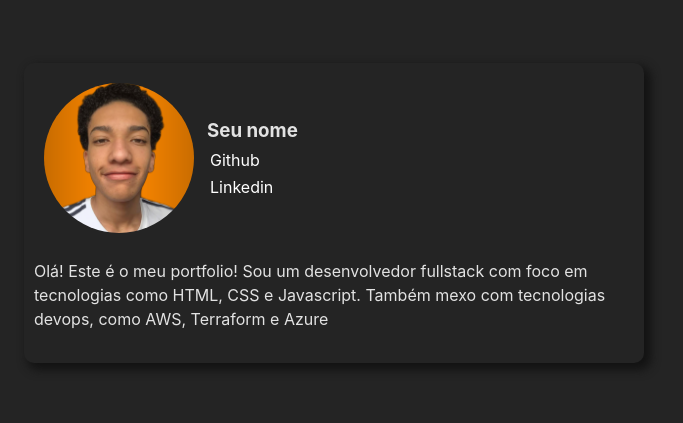
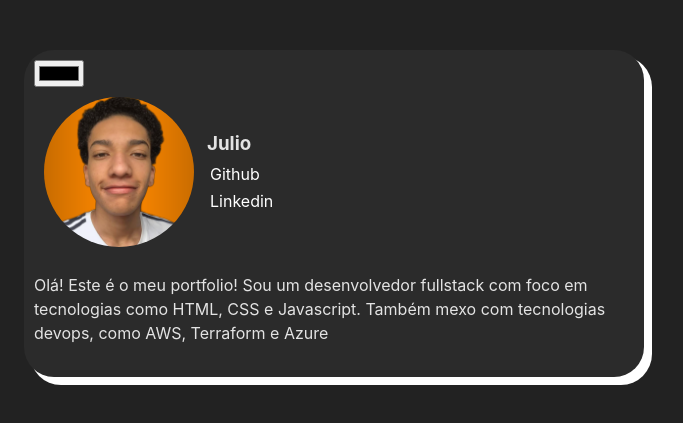
Before and after one commit to ojuliocode/meu-portfolio, a React (Vite) app: page / in a window 1280 px wide. Shown: the part 195-618 px from the top of the page, without its empty margins (306-989 px from the left). Built offline with nearby package versions, Linux system fonts and the light colour scheme.

Commit message:
seletor de cores

```diff
--- a/src/App.css
+++ b/src/App.css
@@ -17,10 +17,19 @@
 }
 
 .card {
-    border-radius: 10px;
-    box-shadow: 5px 5px 10px 2px rgb(19, 19, 19);
+    border-radius: 30px;
+
     max-width: 600px;
     padding: 10px;
+    background-color: hsl(0, 0%, 17%);
+    transition: 0.2s;
+    margin: 10px
+}
+
+.card:hover {
+
+    transition: 0.2s;
+    box-shadow: 12px 12px 0px 2px rgb(236, 94, 5);
 }
 
 header {
--- a/src/App.jsx
+++ b/src/App.jsx
@@ -10,16 +10,20 @@ function App() {
     'https://github.com',
     'https://linkedin.com'
   ]
+  const [color, setColor] = useState('#FFFFFF');
+
   return (
     <div className='container' >
       <section
         className='card'
+        style={{boxShadow: `7px 7px 0px 1px ${color}`}}
       >
+        <input type='color' onChange={(e) => setColor(e.target.value)}/>
         <header>
           <img src={reactLogo} alt="" width={150} height={150} className='pfp' />
           <ul>
             <li>
-              <h3 className='name'>Seu nome</h3></li>
+              <h3 className='name'>Julio</h3></li>
             <li> <a
               href="https://www.github.com"
               target='_blank'
--- a/src/index.css
+++ b/src/index.css
@@ -5,7 +5,7 @@
 
   color-scheme: light dark;
   color: rgba(255, 255, 255, 0.87);
-  background-color: #242424;
+  background-color: #222222;
 
   font-synthesis: none;
   text-rendering: optimizeLegibility;
```
